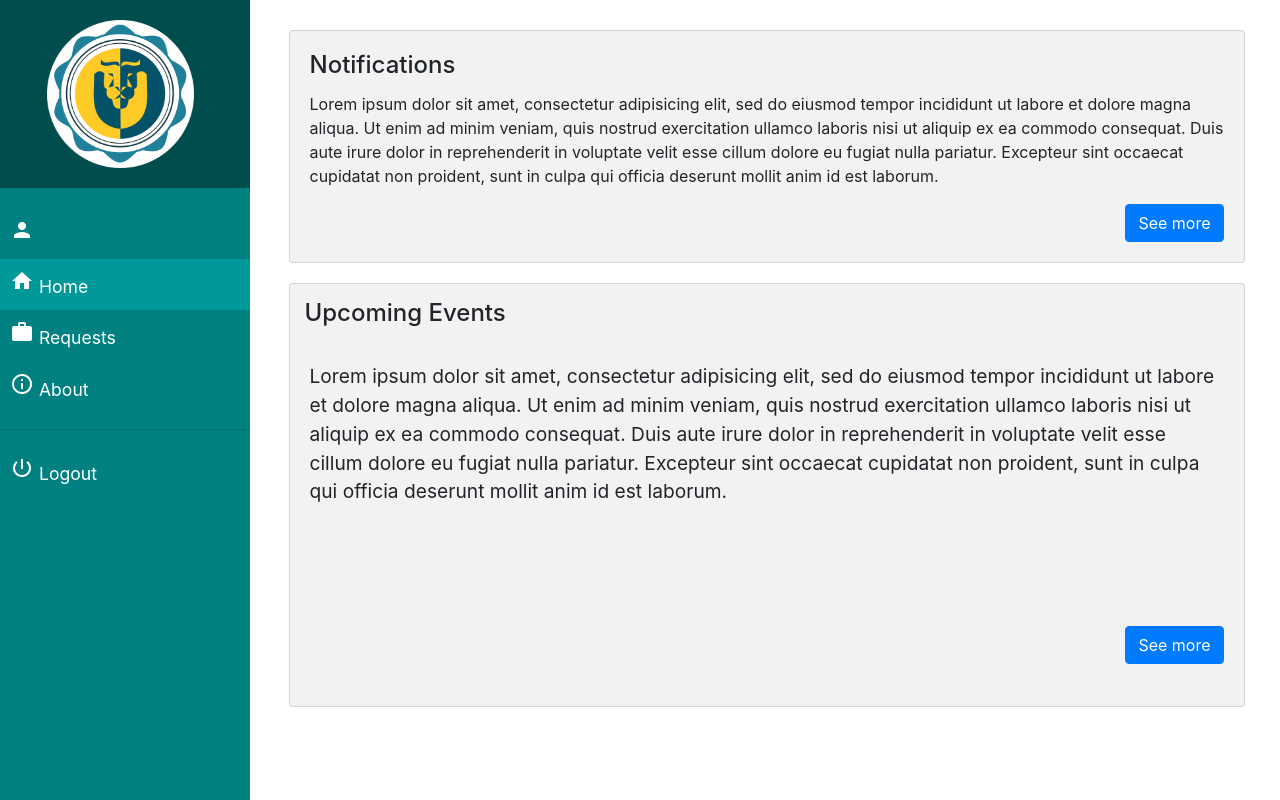
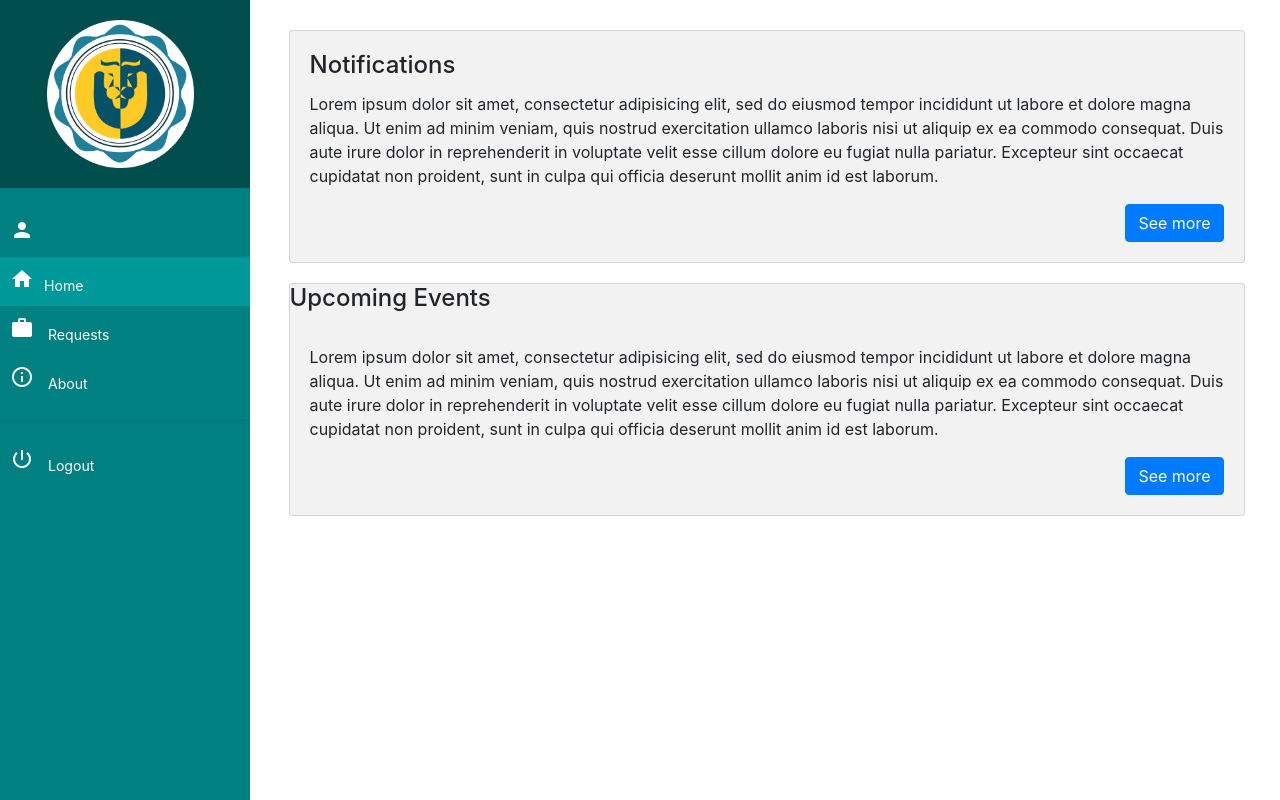
Before and after one commit to NavarroNorielJon/Vivixx, a PHP site: page /pages/home in a window 1280 px wide. Run offline with PHP 8.4, Linux system fonts and the light colour scheme; a user stored in the database is signed in; data comes from the database, SQL or seed files in the repository; data that the repository does not hold is empty.

Commit message:
Update sidebar

```diff
--- a/src/pages/home.php
+++ b/src/pages/home.php
@@ -20,23 +20,44 @@
 	<div class="wrapper">
 		<nav id="sidebar">
 			<div class="sidebar-header">
-				<a href="home"><img src="../img/Lion.png"></a>
+				<a class="sidebar-logo" href="home"><img src="../img/Lion.png"></a>
 			</div>
 
 			<!-- Sidebar Links -->
         	<ul class="list-unstyled components">
-				<li><a href="profile.php"><i class="material-icons">person</i> <?php echo "$first_name"?></a></li>
-            	<li class="active"><a href="home"><i class="material-icons">home</i> Home</a></li>
 				<li>
-					<a href="#requests" data-toggle="collapse" aria-expanded="false"> <i class="material-icons">work</i> Requests</a>
+					<a href="profile.php" class="sidebar-item">
+					<i class="material-icons">person</i> <?php echo "$first_name"?></a>
+					<a href="profile.php" class="icon"><i class="material-icons">person</i></a>
+				</li>
+
+            	<li class="active">
+					<a href="profile.php" class="sidebar-item">
+					<i class="material-icons">home</i>Home</a>
+					<a class="icon" href="home.php"><i class="material-icons">home</i></a>
+				</li>
+
+				<li>
+					<a href="#" class="icon">SR</a>
+					<a href="leave_request_form.php" class="icon">LR</a>
+					<a href="#requests" data-toggle="collapse" class="sidebar-item" aria-expanded="false"><i class="material-icons">work</i> Requests</a>
 					<ul class="collapse list-unstyled" id="requests">
 						<li class="active"><a href="#">Salary Request</a></li>
 						<li class="active"><a href="leave_request_form.php">Leave Request</a></li>
 					</ul>
 				</li>
-            	<li><a href="#"> <i class="material-icons">info_outline</i> About</a></li><hr>
-            	<li><a href="../utilities/logout.php" id="logout">
-						<i class="material-icons">power_settings_new</i> Logout</a></li>
+            	<li>
+					<a href="#" class="sidebar-item">
+						<i class="material-icons">info_outline</i> About
+					</a>
+					<a class="icon"><i class="material-icons">info_outline</i></a>
+				</li><hr>
+            	<li>
+					<a href="../utilities/logout.php"  class="sidebar-item" id="logout">
+					<i class="material-icons">power_settings_new</i> Logout
+					</a>
+					<a class="icon" href="../utilities/logout.php"><i class="material-icons">power_settings_new</i></a>
+				</li>
         	</ul>
 		</nav>
 
@@ -62,11 +83,11 @@
 			</div>
 
 			<div>
-				<div class="card events">
+				<div class="card cards">
 					<div class="event-header">
 						<h4 class="card-title">Upcoming Events</h4>
 					</div>
-					<div class="card-body event-body">
+					<div class="card-body">
 						<p class="card-text">
 							Lorem ipsum dolor sit amet, consectetur adipisicing elit, sed do eiusmod
 							tempor incididunt ut labore et dolore magna aliqua. Ut enim ad minim veniam,
--- a/src/style/style2.css
+++ b/src/style/style2.css
@@ -9,8 +9,12 @@ h1::selection {
 }
 
 ul ul a {
-	font-size: 0.9em !important;
+	font-size: 0.9vw !important;
 	padding-left: 30px !important;
+}
+
+#sidebar i {
+	margin-right: 10px;
 }
 
 #index label {
@@ -36,7 +40,7 @@ ul ul a {
 #content .events {
 	margin: 2% 3% 2% 3%;
 	height: 53vh;
-	font-size: 1.2rem;
+	font-size: 1.2vw;
 	background-color:  #f2f2f2;
 }
 
@@ -169,7 +184,7 @@ ul ul a {
 
 #sidebar ul li a {
 	padding: 10px;
-	font-size: 1.1em;
+	font-size: 1.1vw;
 	display: block;
 }
 
```
Also changed, not shown: other parts of src/style/style2.css (+55 -21 lines).
